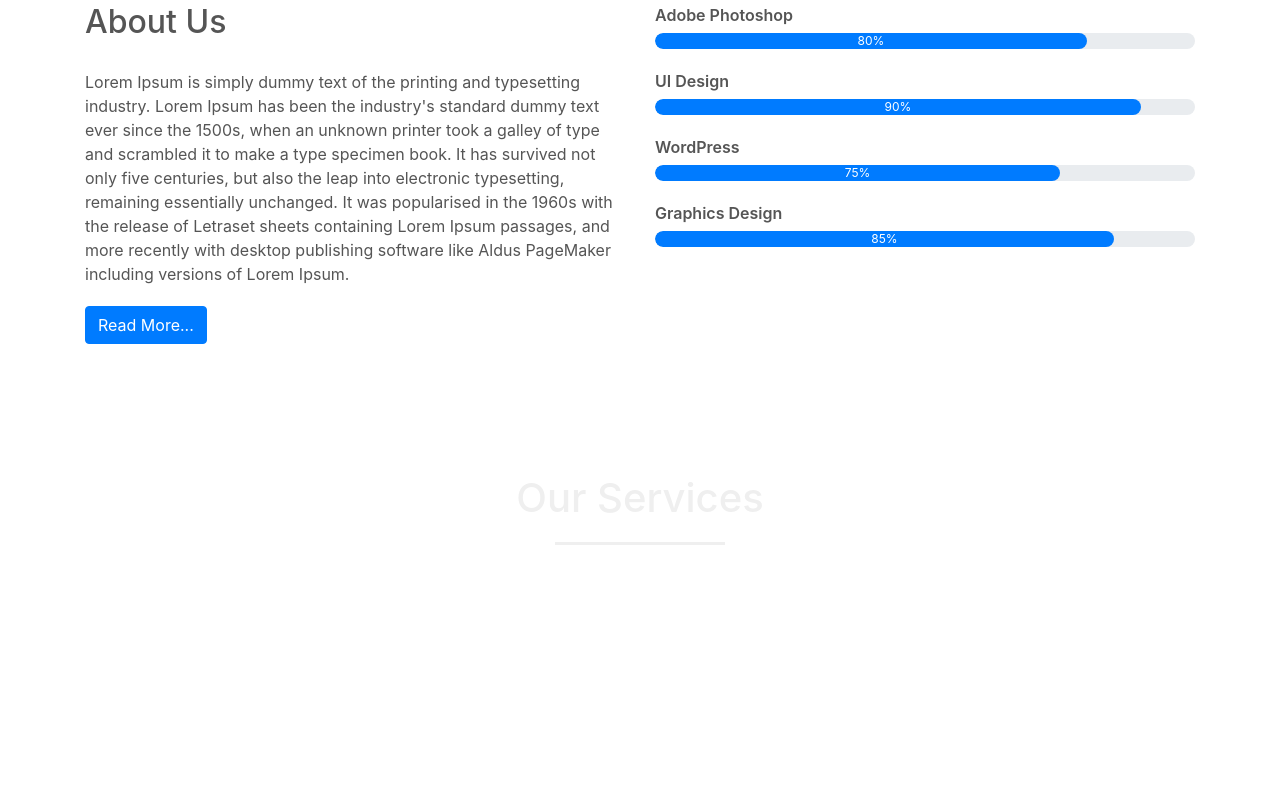
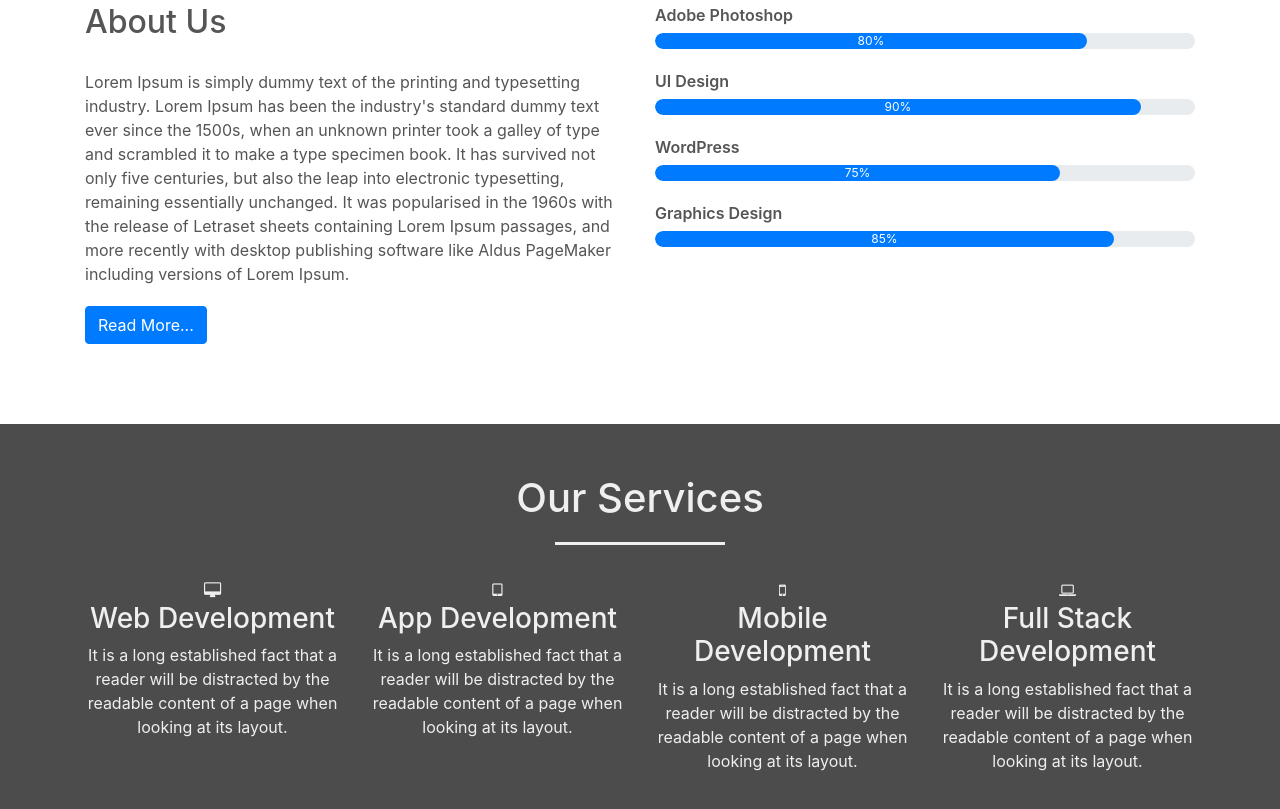
Before and after one commit to nytaoxu/website, a plain HTML site: page index.html in a window 1280 px wide. Shown: the part 966-1775 px from the top of the page. Before the commit the page ends 1594 px from the top, so only its background shows below. Drawn offline with nearby package versions, Linux system fonts and the light colour scheme.

Commit message:
3:11pm 03/18/2019

```diff
--- a/index.html
+++ b/index.html
@@ -159,6 +159,51 @@
     <section id="services">
       <div class="container">
         <h1>Our Services</h1>
+        <div class="row services">
+          <div class="col-md-3 text-center">
+            <div class="icon">
+              <i class="fa fa-desktop" aria-hidden="true"></i>
+            </div>
+            <h3>Web Development</h3>
+            <p>
+              It is a long established fact that a reader will be distracted by
+              the readable content of a page when looking at its layout.
+            </p>
+          </div>
+
+          <div class="col-md-3 text-center">
+            <div class="icon">
+              <i class="fa fa-tablet" aria-hidden="true"></i>
+            </div>
+            <h3>App Development</h3>
+            <p>
+              It is a long established fact that a reader will be distracted by
+              the readable content of a page when looking at its layout.
+            </p>
+          </div>
+
+          <div class="col-md-3 text-center">
+            <div class="icon">
+              <i class="fa fa-mobile" aria-hidden="true"></i>
+            </div>
+            <h3>Mobile Development</h3>
+            <p>
+              It is a long established fact that a reader will be distracted by
+              the readable content of a page when looking at its layout.
+            </p>
+          </div>
+
+          <div class="col-md-3 text-center">
+            <div class="icon">
+              <i class="fa fa-laptop" aria-hidden="true"></i>
+            </div>
+            <h3>Full Stack Development</h3>
+            <p>
+              It is a long established fact that a reader will be distracted by
+              the readable content of a page when looking at its layout.
+            </p>
+          </div>
+        </div>
       </div>
     </section>
   </body>
--- a/style.css
+++ b/style.css
@@ -90,8 +90,7 @@
 #services {
   background-image: linear-gradient(
     rgba(0, 0, 0, 0.7),
-    rgba(0, 0, 0, 0.7),
-    url(img/services.jpg)
+    rgba(0, 0, 0, 0.7) /* url(img/services.jpg) */
   );
   background-size: cover;
   background-position: center;
```
